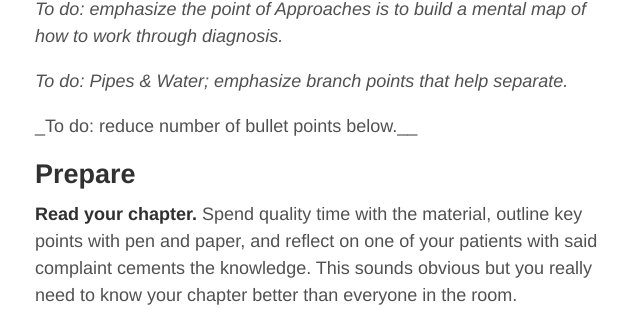
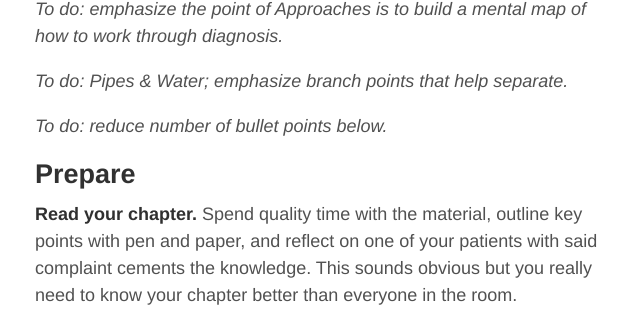
Before and after one commit to erikr/erikr.github.io, a Jekyll site: the page built from _posts/2019-01-29-give-a-great-chalk-talk.md, in a window 1280 px wide and 900 px high, scrolled down 864 px. Shown: the part 144-453 px from the top of the window, without its empty margins (317-957 px from the left). Built offline with Jekyll 4.4.1, drawn with Linux system fonts in a browser that asks for light colours; nearby versions of some CDN libraries; comment, search, counter and statistics services are not loaded.

Commit message:
fixed typo with underscore

```diff
--- a/_posts/2019-01-29-give-a-great-chalk-talk.md
+++ b/_posts/2019-01-29-give-a-great-chalk-talk.md
@@ -31,7 +31,7 @@ _To do: emphasize the point of Approaches is to build a mental map of how to wor
 
 _To do: Pipes & Water; emphasize branch points that help separate._
 
-_To do: reduce number of bullet points below.__
+_To do: reduce number of bullet points below._
 
 
 ## Prepare
```
